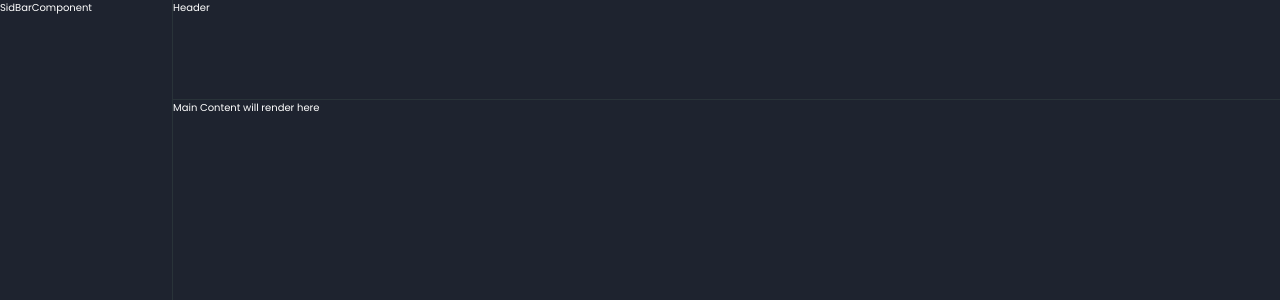
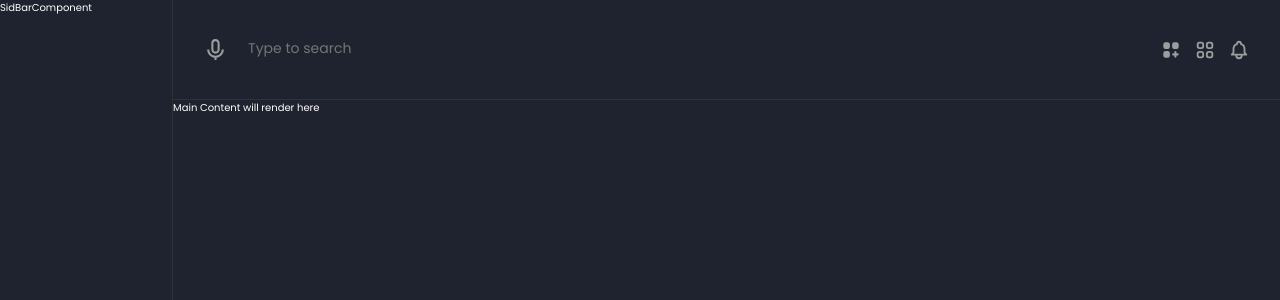
Before and after one commit to vahidGhadiri/Youtube, a React (Create React App) app: page / in a window 1280 px wide. Shown: the top 300 px of the page. Built offline with nearby package versions, Linux system fonts and the light colour scheme; no server answers.

Commit message:
Header Component UI

```diff
--- a/package.json
+++ b/package.json
@@ -9,6 +9,7 @@
     "@types/node": "^12.20.36",
     "@types/react": "^17.0.34",
     "@types/react-dom": "^17.0.11",
+    "@types/react-icons": "^3.0.0",
     "@types/react-router-dom": "^5.3.2",
     "@types/styled-components": "^5.1.15",
     "axios": "^0.24.0",
@@ -19,6 +20,7 @@
     "node-sass": "^6.0.1",
     "react": "^17.0.2",
     "react-dom": "^17.0.2",
+    "react-icon": "^1.0.0",
     "react-redux": "^7.2.6",
     "react-router-dom": "^5.2.0",
     "react-scripts": "4.0.3",
--- a/src/components/Header/Header.presentation.tsx
+++ b/src/components/Header/Header.presentation.tsx
@@ -1,10 +1,27 @@
 import React from "react"
-import {Container} from "./Header.style";
+import {
+    Container,
+    GridIcon,
+    IconContainer,
+    Input,
+    MicrophoneIcon,
+    NotificationIcon,
+    PlusIcon,
+    SearchContainer
+} from "./Header.style";
 
 export const HeaderPresentation = () => {
     return (
         <Container>
-            Header
+            <SearchContainer>
+                <MicrophoneIcon/>
+                <Input type="text" placeholder="Type to search"/>
+            </SearchContainer>
+            <IconContainer>
+                <PlusIcon/>
+                <GridIcon/>
+                <NotificationIcon/>
+            </IconContainer>
         </Container>
     )
 }
--- a/src/components/Header/Header.style.tsx
+++ b/src/components/Header/Header.style.tsx
@@ -1,8 +1,53 @@
 import styled from "styled-components";
 import {colors as COLORS} from "../../assets/colors";
+import {BiMicrophone} from "react-icons/bi";
+import {HiOutlineBell, HiOutlineViewGrid, HiViewGridAdd} from "react-icons/hi"
+
 
 export const Container = styled.div`
   width: 100%;
   min-height: 10rem;
   border-bottom: 1px solid ${COLORS.BORDER};
+  display: flex;
+  justify-content: space-between;
+  align-items: center;
+  padding: 0 3rem;
 `
+
+
+export const SearchContainer = styled.div`
+  display: flex;
+  justify-content: flex-start;
+  align-items: center;
+  width: 100%;
+  color: ${COLORS.SECONDARY_TEXT};
+`
+
+export const Input = styled.input`
+  all: unset;
+  margin-left: 2rem;
+  height: 3rem;
+  width: 50%;
+
+  &::placeholder {
+    font-size: 1.4rem;
+  }
+`
+
+export const IconContainer = styled.div`
+  display: flex;
+  justify-content: center;
+  align-items: center;
+  color: ${COLORS.SECONDARY_TEXT};
+  font-size: 2.2rem;
+`
+
+export const MicrophoneIcon = styled(BiMicrophone)`
+  font-size: 2.5rem;
+`
+export const GridIcon = styled(HiOutlineViewGrid)`
+  margin: 0 1.2rem;
+`
+export const PlusIcon = styled(HiViewGridAdd)``
+
+export const NotificationIcon = styled(HiOutlineBell)``
```
Also changed, not shown: 1 other file (tests, documents, lock files or other folders).
